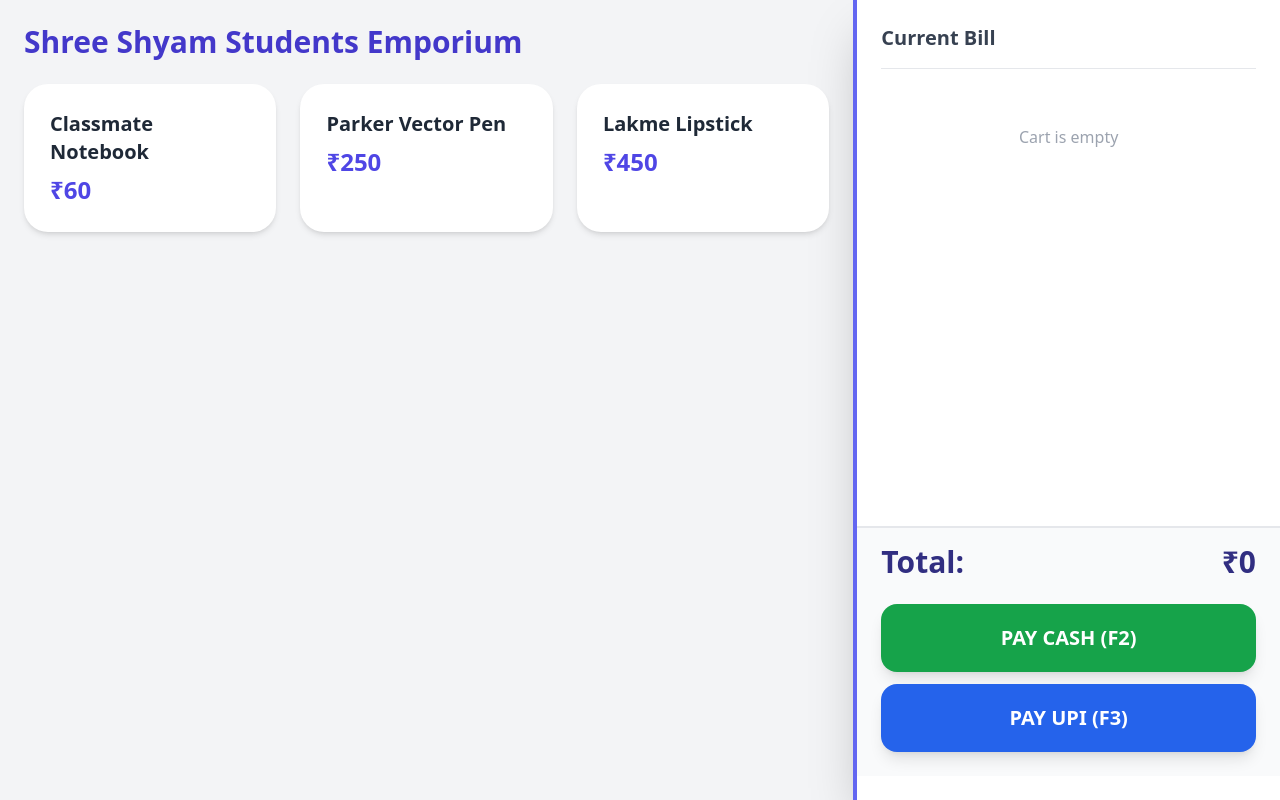
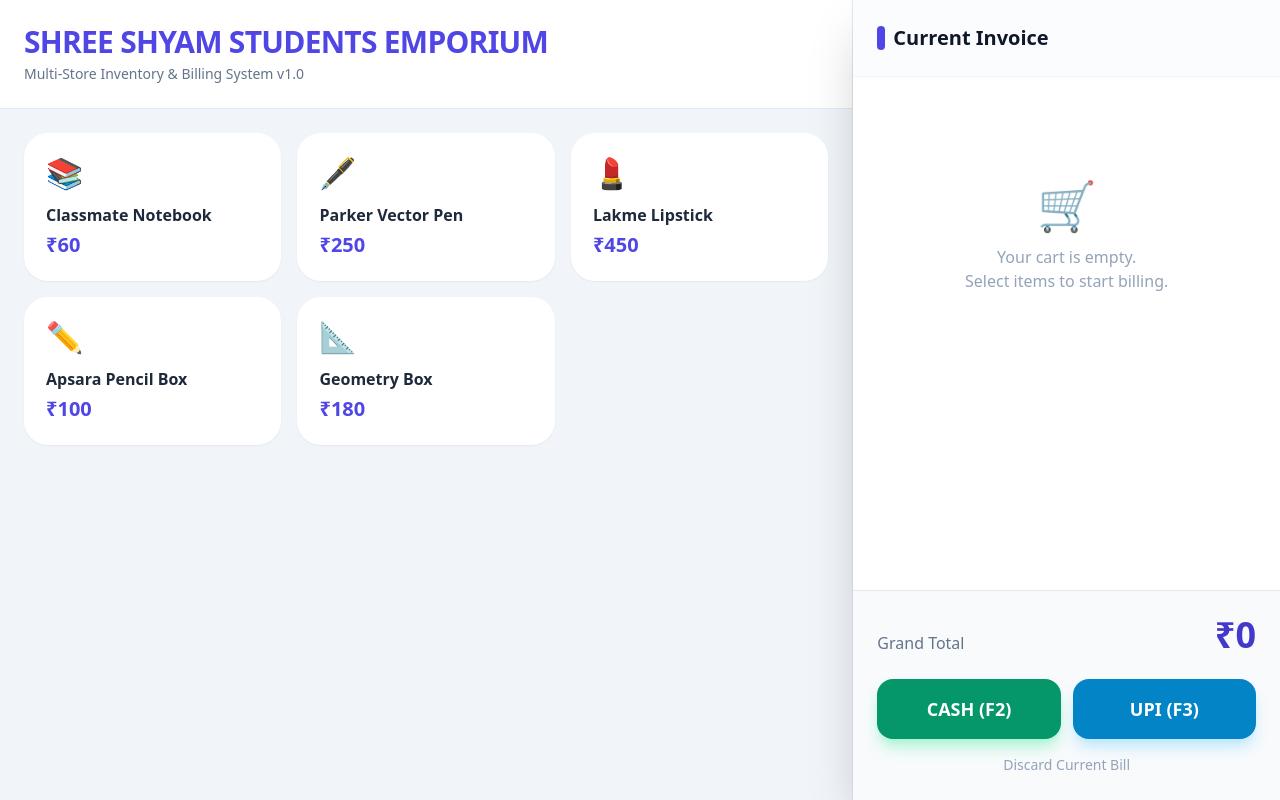
Before and after one commit to manishshadangi/shyam-pos, a website: page public/index.html in a window 1280 px wide. Drawn offline with nearby package versions, Linux system fonts and the light colour scheme.

Commit message:
index.html

```diff
--- a/public/index.html
+++ b/public/index.html
@@ -2,92 +2,150 @@
 <html lang="en">
 <head>
     <meta charset="UTF-8">
-    <title>Shyam POS - Checkout</title>
+    <meta name="viewport" content="width=device-width, initial-scale=1.0">
+    <title>Shyam POS - Retail Management</title>
     <script src="https://cdn.tailwindcss.com"></script>
+    <style>
+        /* Custom scrollbar for a cleaner look */
+        ::-webkit-scrollbar { width: 6px; }
+        ::-webkit-scrollbar-thumb { background: #cbd5e1; border-radius: 10px; }
+    </style>
 </head>
-<body class="bg-gray-100 flex h-screen">
-    <div class="w-2/3 p-6 overflow-y-auto">
-        <h1 class="text-3xl font-black text-indigo-700 mb-6">Shree Shyam Students Emporium</h1>
-        <div id="products" class="grid grid-cols-3 gap-6">
-            </div>
+<body class="bg-slate-100 font-sans text-slate-900 flex h-screen overflow-hidden">
+
+    <div class="w-2/3 flex flex-col h-full border-r border-slate-200">
+        <header class="p-6 bg-white border-b border-slate-200">
+            <h1 class="text-3xl font-black text-indigo-600 tracking-tight">SHREE SHYAM STUDENTS EMPORIUM</h1>
+            <p class="text-slate-500 text-sm mt-1">Multi-Store Inventory & Billing System v1.0</p>
+        </header>
+
+        <div class="flex-grow p-6 overflow-y-auto">
+            <div class="grid grid-cols-1 sm:grid-cols-2 lg:grid-cols-3 gap-4" id="products-grid">
+                </div>
+        </div>
     </div>
 
-    <div class="w-1/3 bg-white shadow-2xl p-6 flex flex-col border-l-4 border-indigo-500">
-        <h2 class="text-xl font-bold border-b pb-4 text-gray-700">Current Bill</h2>
-        <div id="cart" class="flex-grow py-4 overflow-y-auto space-y-2">
+    <div class="w-1/3 flex flex-col bg-white shadow-2xl h-full">
+        <div class="p-6 border-b border-slate-100 bg-slate-50/50">
+            <h2 class="text-xl font-bold flex items-center gap-2">
+                <span class="bg-indigo-600 w-2 h-6 rounded-full"></span>
+                Current Invoice
+            </h2>
+        </div>
+
+        <div id="cart-container" class="flex-grow overflow-y-auto p-6 space-y-3">
+            <div class="text-center py-20 text-slate-400" id="empty-msg">
+                <p class="text-5xl mb-4">🛒</p>
+                <p>Your cart is empty.<br>Select items to start billing.</p>
+            </div>
+        </div>
+
+        <div class="p-6 border-t border-slate-200 bg-slate-50">
+            <div class="flex justify-between items-end mb-6">
+                <span class="text-slate-500 font-medium">Grand Total</span>
+                <span class="text-4xl font-black text-indigo-700" id="total-display">₹0</span>
             </div>
 
-        <div class="border-t-2 pt-4 bg-gray-50 -mx-6 px-6 pb-6">
-            <div class="flex justify-between text-3xl font-black mb-6 text-indigo-900">
-                <span>Total:</span><span id="total-price">₹0</span>
-            </div>
-            <div class="grid grid-cols-1 gap-3">
-                <button onclick="pay('CASH')" class="w-full bg-green-600 hover:bg-green-700 text-white py-5 rounded-2xl font-black text-xl shadow-lg transition-transform active:scale-95">
-                    PAY CASH (F2)
+            <div class="grid grid-cols-2 gap-3">
+                <button onclick="processPayment('CASH')"
+                    class="bg-emerald-600 hover:bg-emerald-700 text-white py-4 rounded-2xl font-bold text-lg shadow-lg shadow-emerald-200 transition-all active:scale-95">
+                    CASH (F2)
                 </button>
-                <button onclick="pay('UPI')" class="w-full bg-blue-600 hover:bg-blue-700 text-white py-5 rounded-2xl font-black text-xl shadow-lg transition-transform active:scale-95">
-                    PAY UPI (F3)
+                <button onclick="processPayment('UPI')"
+                    class="bg-sky-600 hover:bg-sky-700 text-white py-4 rounded-2xl font-bold text-lg shadow-lg shadow-sky-200 transition-all active:scale-95">
+                    UPI (F3)
                 </button>
             </div>
+
+            <button onclick="resetCart()" class="w-full mt-4 text-slate-400 text-sm font-medium hover:text-rose-500 transition-colors">
+                Discard Current Bill
+            </button>
         </div>
     </div>
 
     <script>
-        // 1. Your Initial Items
-        let products = [
-            { id: 1, name: "Classmate Notebook", price: 60 },
-            { id: 2, name: "Parker Vector Pen", price: 250 },
-            { id: 3, name: "Lakme Lipstick", price: 450 }
+        // Initial Product Data
+        const products = [
+            { id: 1, name: "Classmate Notebook", price: 60, icon: "📚" },
+            { id: 2, name: "Parker Vector Pen", price: 250, icon: "🖋️" },
+            { id: 3, name: "Lakme Lipstick", price: 450, icon: "💄" },
+            { id: 4, name: "Apsara Pencil Box", price: 100, icon: "✏️" },
+            { id: 5, name: "Geometry Box", price: 180, icon: "📐" }
         ];
 
         let cart = [];
 
-        // 2. Display the products on screen
-        function render() {
-            const productDiv = document.getElementById('products');
-            productDiv.innerHTML = products.map(p => `
-                <div onclick="add(${p.id})" class="bg-white p-6 rounded-3xl shadow-md cursor-pointer hover:shadow-2xl hover:border-indigo-500 border-2 border-transparent transition-all transform hover:-translate-y-1">
-                    <p class="font-black text-xl text-gray-800">${p.name}</p>
-                    <p class="text-indigo-600 font-bold text-2xl mt-2">₹${p.price}</p>
+        // 1. Draw Products on Screen
+        function initProducts() {
+            const grid = document.getElementById('products-grid');
+            grid.innerHTML = products.map(p => `
+                <div onclick="addToCart(${p.id})" class="bg-white p-5 rounded-3xl border-2 border-transparent hover:border-indigo-500 shadow-sm hover:shadow-xl cursor-pointer transition-all transform hover:-translate-y-1 group">
+                    <div class="text-3xl mb-3 group-hover:scale-110 transition-transform">${p.icon}</div>
+                    <h3 class="font-bold text-slate-800">${p.name}</h3>
+                    <p class="text-indigo-600 font-black text-xl mt-1">₹${p.price}</p>
+                </div>
+            `).join('');
+        }
+
+        // 2. Add Item to Cart
+        function addToCart(id) {
+            const product = products.find(p => p.id === id);
+            const existing = cart.find(item => item.id === id);
+
+            if (existing) {
+                existing.qty++;
+            } else {
+                cart.push({ ...product, qty: 1 });
+            }
+            updateUI();
+        }
+
+        // 3. Update the UI (Totals & Cart List)
+        function updateUI() {
+            const container = document.getElementById('cart-container');
+            const totalDisplay = document.getElementById('total-display');
+            const emptyMsg = document.getElementById('empty-msg');
+
+            if (cart.length === 0) {
+                emptyMsg.style.display = 'block';
+                container.querySelectorAll('.cart-item').forEach(el => el.remove());
+                totalDisplay.innerText = "₹0";
+                return;
+            }
+
+            emptyMsg.style.display = 'none';
+
+            // Render cart items
+            const itemsHTML = cart.map(item => `
+                <div class="cart-item flex justify-between items-center bg-indigo-50/50 p-4 rounded-2xl border border-indigo-100">
+                    <div>
+                        <p class="font-bold text-slate-800">${item.name}</p>
+                        <p class="text-sm text-slate-500">₹${item.price} x ${item.qty}</p>
+                    </div>
+                    <p class="font-black text-indigo-700">₹${item.price * item.qty}</p>
                 </div>
             `).join('');
 
-            const cartDiv = document.getElementById('cart');
-            if (cart.length === 0) {
-                cartDiv.innerHTML = '<p class="text-center text-gray-400 mt-10">Cart is empty</p>';
-            } else {
-                cartDiv.innerHTML = cart.map(i => `
-                    <div class="flex justify-between items-center bg-indigo-50 p-3 rounded-xl">
-                        <span class="font-bold">${i.name} x ${i.qty}</span>
-                        <span class="font-black text-indigo-700">₹${i.price * i.qty}</span>
-                    </div>
-                `).join('');
-            }
+            // Keep the empty message hidden and update items
+            const currentItems = container.querySelectorAll('.cart-item');
+            currentItems.forEach(el => el.remove());
+            container.insertAdjacentHTML('beforeend', itemsHTML);
 
-            let total = cart.reduce((s, i) => s + (i.price * i.qty), 0);
-            document.getElementById('total-price').innerText = "₹" + total;
+            const total = cart.reduce((sum, item) => sum + (item.price * item.qty), 0);
+            totalDisplay.innerText = "₹" + total;
         }
 
-        // 3. Add item to cart
-        function add(id) {
-            let p = products.find(x => x.id === id);
-            let inCart = cart.find(x => x.id === id);
-            if (inCart) {
-                inCart.qty++;
-            } else {
-                cart.push({ ...p, qty: 1 });
-            }
-            render();
-        }
+        // 4. SAVE TO DATABASE (The "Real" Logic)
+        async function processPayment(method) {
+            if (cart.length === 0) return alert("Add items first!");
 
-        // 4. THE IMPORTANT PART: The "Pay" function
-        async function pay(method) {
-            if (cart.length === 0) return alert("Please add items to the cart first!");
+            const total = cart.reduce((sum, item) => sum + (item.price * item.qty), 0);
 
-            const total = cart.reduce((s, i) => s + (i.price * i.qty), 0);
+            // Show loading state on buttons
+            console.log(`Processing ${method} payment...`);
 
             try {
-                // Change the URL below to your actual Render URL
+                // Using a relative path '/api/checkout' works best for Render
                 const response = await fetch('/api/checkout', {
                     method: 'POST',
                     headers: { 'Content-Type': 'application/json' },
@@ -95,27 +153,36 @@
                         items: cart,
                         total: total,
                         payment_method: method,
-                        customer_phone: "9999999999"
+                        customer_phone: "Guest"
                     })
                 });
+
+                if (!response.ok) throw new Error('Server connection failed');
 
                 const result = await response.json();
 
                 if (result.success) {
-                    alert("✅ SUCCESS!\nBill Saved to Supabase.\nTotal: ₹" + total);
-                    cart = [];
-                    render();
+                    alert(`✅ BILL SAVED!\nMethod: ${method}\nAmount: ₹${total}`);
+                    resetCart();
                 } else {
-                    alert("❌ Server Error: " + (result.error || "Unknown error"));
+                    alert("❌ Database Error: " + result.error);
                 }
             } catch (err) {
                 console.error(err);
-                alert("❌ Connection Failed. Check if Render is still 'Live'.");
+                alert("❌ Connection Failed!\nCheck your Render logs to see if the database is connected.");
             }
         }
 
-        // Initialize the screen
-        render();
+        function resetCart() {
+            cart = [];
+            updateUI();
+        }
+
+        // Initialize on load
+        window.onload = () => {
+            initProducts();
+            updateUI();
+        };
     </script>
 </body>
 </html>
```
